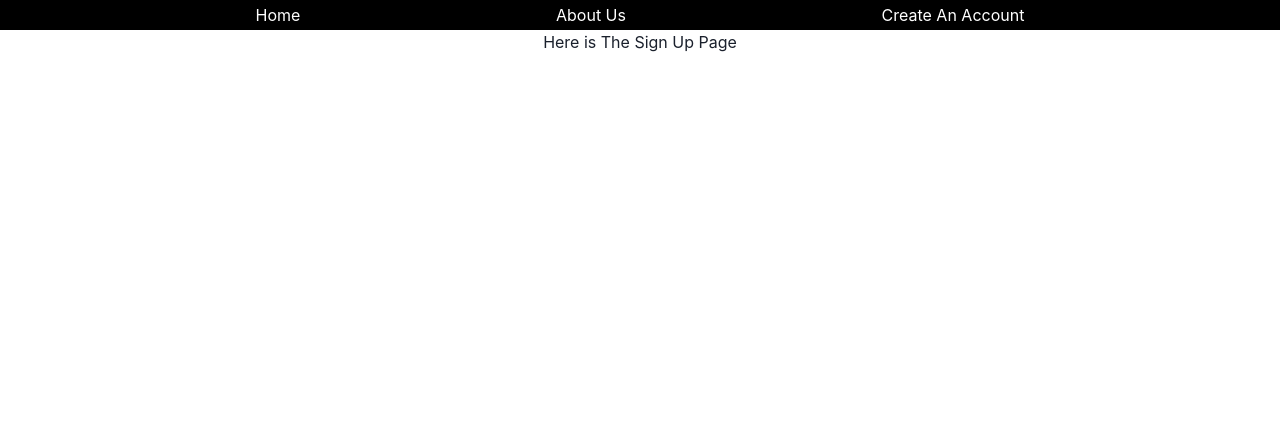
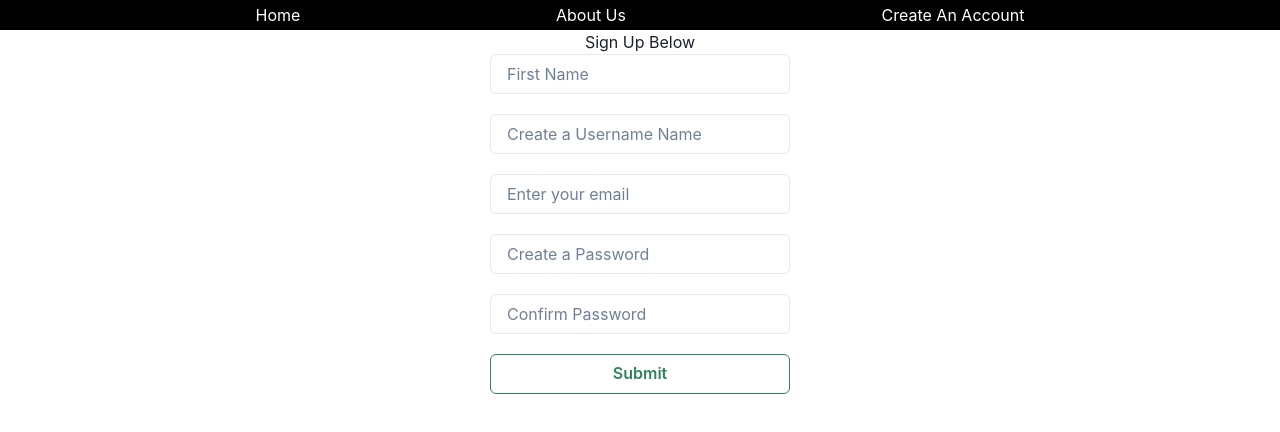
Before and after one commit to ComputerScienceWarrior/LMS, a React (Create React App) app: page /sign_up in a window 1280 px wide. Shown: the top 432 px of the page. Built offline with nearby package versions, Linux system fonts and the light colour scheme.

Commit message:
Creates styled signup form

```diff
--- a/src/components/Session/SignUp/SignUp.jsx
+++ b/src/components/Session/SignUp/SignUp.jsx
@@ -1,12 +1,35 @@
 import React, { useState } from "react";
-import { Box } from '@chakra-ui/react'
+import { Button, Input, Text, Center } from '@chakra-ui/react'
 
 const SignUp = (props) => {
+    const [firstName, setFirstName] = useState('');
+    const [username, setUsername] = useState('');
+    const [email, setEmail] = useState('');
+    const [password, setPassword] = useState('');
+    const [confirmPassword, setConfirmPassword] = useState('');
+
+    const handleSubmit = (e) => {
+        e.preventDefault();
+
+        const formData = {
+            'firstName': firstName,
+            'username': username,
+            'email': email,
+            'password': password,
+            'confirmPassword': confirmPassword
+        };
+    }
 
     return(
-        <Box>
-            Here is The Sign Up Page
-        </Box>
+        <Center display={'flex'} flexDirection={'column'}>
+            <Text>Sign Up Below</Text>
+            <Input marginBottom={'5'} style={{width: 300}} type="text" placeholder="First Name" value={firstName} onChange={e => setFirstName(e.target.value)} />
+            <Input marginBottom={'5'} style={{width: 300}}  type="text" placeholder="Create a Username Name" value={username} onChange={e => setUsername(e.target.value)} />
+            <Input marginBottom={'5'} style={{width: 300}}  type="email" placeholder="Enter your email" value={email} onChange={e => setEmail(e.target.value)} />
+            <Input marginBottom={'5'} style={{width: 300}}  type="password" placeholder="Create a Password" value={password} onChange={e => setPassword(e.target.value)} />
+            <Input marginBottom={'5'} style={{width: 300}}  type="password" placeholder="Confirm Password" value={confirmPassword} onChange={e => setConfirmPassword(e.target.value)} />
+            <Button onClick={handleSubmit} colorScheme="green" variant={'outline'} style={{width: 300}} >Submit</Button>
+        </Center>
     )
 }
 
```
